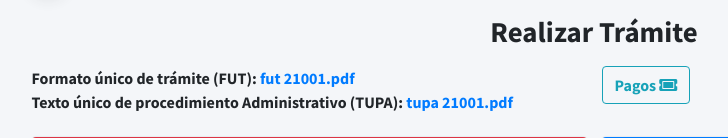
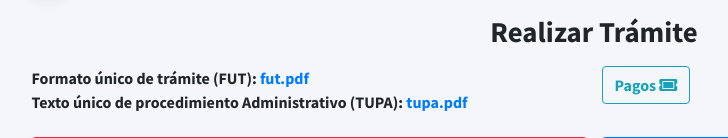
Before and after one commit to dantejossue/sistema-de-tramite, a PHP site: page /registrar_tramite.php in a window 1280 px wide. Shown: the part 57-195 px from the top of the page, without its empty margins (46-774 px from the left). Run offline with PHP 8.4, Linux system fonts and the light colour scheme; data that the repository does not hold is empty; some libraries are stand-ins or nearby versions.

Commit message:
Se modifica datos en mesa de parte virtual

```diff
--- a/registrar_tramite.php
+++ b/registrar_tramite.php
@@ -8,7 +8,7 @@ scratch. This page gets rid of all links and provides the needed markup only.
 <head>
     <meta charset="utf-8">
     <meta name="viewport" content="width=device-width, initial-scale=1">
-    <title>Mesa de Partes Virtual - 21001</title>
+    <title>Mesa de Partes Virtual - Mixto San Luis</title>
 
     <!-- Google Font: Source Sans Pro -->
     <link rel="stylesheet" href="https://fonts.googleapis.com/css?family=Source+Sans+Pro:300,400,400i,700&display=fallback">
@@ -82,10 +82,10 @@ scratch. This page gets rid of all links and provides the needed markup only.
                     <div class="row mb-2">
                         <div class="col-sm-6">
                             <label class="mb-0">Formato único de trámite (FUT):
-                                <a href="assets/docs/fut 21001.pdf" download="fut 21001.pdf">fut 21001.pdf</a>
+                                <a href="assets/docs/fut 21001.pdf" download="fut 21001.pdf">fut.pdf</a>
                             </label>
                             <label class="mb-0">Texto único de procedimiento Administrativo (TUPA):
-                                <a href="assets/docs/tupa 21001.pdf" download="tupa 21001.pdf">tupa 21001.pdf</a>
+                                <a href="assets/docs/tupa 21001.pdf" download="tupa 21001.pdf">tupa.pdf</a>
                             </label>
                         </div><!-- /.col -->
                         <div class="col-sm-6">
@@ -288,7 +288,7 @@ scratch. This page gets rid of all links and provides the needed markup only.
                             <img src="assets/img/yape.png" alt="Logo" class="logo-yape">
                             <div class="info-yape">
                                 <p>997 558 341</p>
-                                <p>Directora:</p>
+                                <p>Colegio Mixto San Luis</p>
                                 <p>Carmen Yauri Aburto</p>
                             </div>
                         </div>
```
